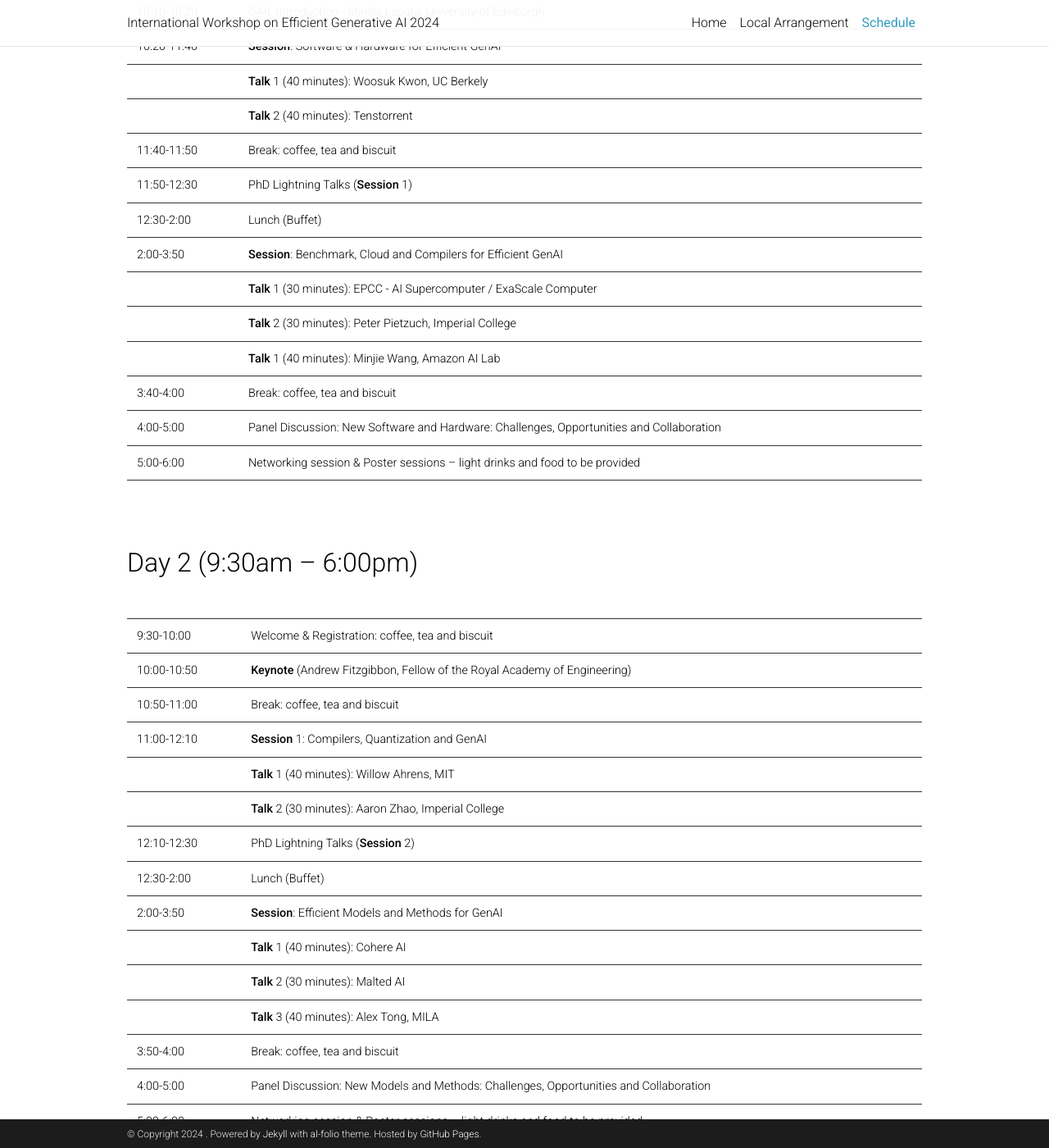
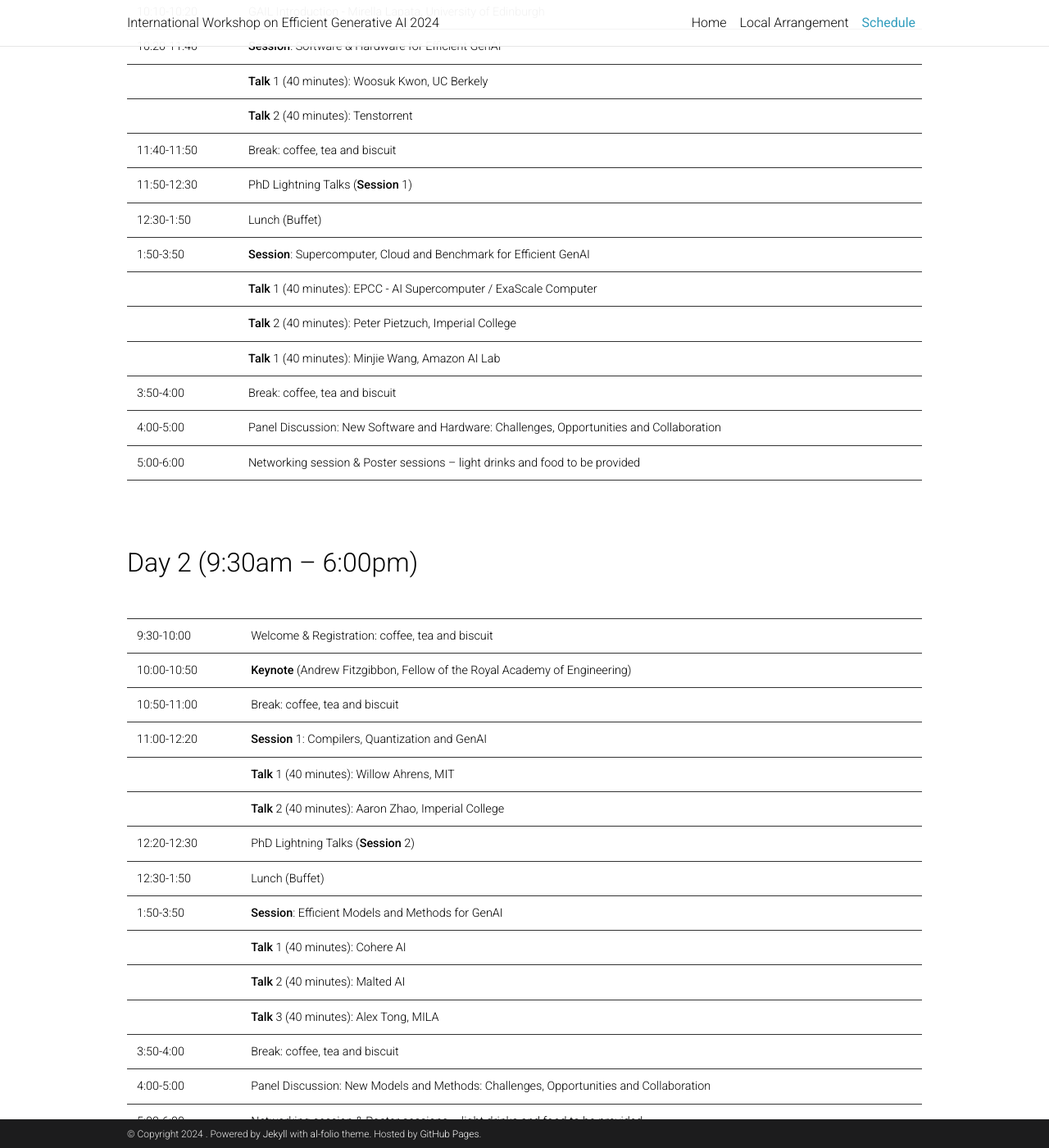
Before and after one commit to opensourcing-foundation-models/opensourcing-foundation-models.github.io, a Jekyll site: the page built from _pages/schedule.md, in a window 1280 px wide and 1400 px high, scrolled down 378 px. Shown: the whole window at 82% size. Built offline with Jekyll 4.4.1, drawn with Linux system fonts in a browser that asks for light colours; comment, search, counter and statistics services are not loaded; a style sheet for code colours, icons or effects is not loaded.

Commit message:
Update schedule.md

```diff
--- a/_pages/schedule.md
+++ b/_pages/schedule.md
@@ -21,12 +21,12 @@ nav_order: 5
 |             | **Talk** 2 (40 minutes): Tenstorrent            |
 | 11:40-11:50 | Break: coffee, tea and biscuit                                       |
 | 11:50-12:30 | PhD Lightning Talks (**Session** 1)            |
-| 12:30-2:00  | Lunch (Buffet)                             |
-| 2:00-3:50   | **Session**: Benchmark, Cloud and Compilers for Efficient GenAI |
-|             | **Talk** 1 (30 minutes): EPCC - AI Supercomputer / ExaScale Computer |
-|             | **Talk** 2 (30 minutes): Peter Pietzuch, Imperial College |
+| 12:30-1:50  | Lunch (Buffet)                             |
+| 1:50-3:50   | **Session**: Supercomputer, Cloud and Benchmark for Efficient GenAI |
+|             | **Talk** 1 (40 minutes): EPCC - AI Supercomputer / ExaScale Computer |
+|             | **Talk** 2 (40 minutes): Peter Pietzuch, Imperial College |
 |             | **Talk** 1 (40 minutes): Minjie Wang, Amazon AI Lab |
-| 3:40-4:00   | Break: coffee, tea and biscuit                                       |
+| 3:50-4:00   | Break: coffee, tea and biscuit                                       |
 | 4:00-5:00   | Panel Discussion: New Software and Hardware: Challenges, Opportunities and Collaboration |
 | 5:00-6:00   | Networking session & Poster sessions – light drinks and food to be provided |
 | | |
@@ -40,14 +40,14 @@ nav_order: 5
 | 9:30-10:00  | Welcome & Registration: coffee, tea and biscuit         |
 | 10:00-10:50 | **Keynote** (Andrew Fitzgibbon, Fellow of the Royal Academy of Engineering)     |
 | 10:50-11:00 | Break: coffee, tea and biscuit                                       |
-| 11:00-12:10 | **Session** 1: Compilers, Quantization and GenAI                   |
+| 11:00-12:20 | **Session** 1: Compilers, Quantization and GenAI                   |
 |             | **Talk** 1 (40 minutes): Willow Ahrens, MIT      |
-|             | **Talk** 2 (30 minutes): Aaron Zhao, Imperial College |
-| 12:10-12:30 | PhD Lightning Talks (**Session** 2)            |
-| 12:30-2:00  | Lunch (Buffet)                             |
-| 2:00-3:50   | **Session**: Efficient Models and Methods for GenAI |
+|             | **Talk** 2 (40 minutes): Aaron Zhao, Imperial College |
+| 12:20-12:30 | PhD Lightning Talks (**Session** 2)            |
+| 12:30-1:50  | Lunch (Buffet)                             |
+| 1:50-3:50   | **Session**: Efficient Models and Methods for GenAI |
 |             | **Talk** 1 (40 minutes): Cohere AI              |
-|             | **Talk** 2 (30 minutes): Malted AI              |
+|             | **Talk** 2 (40 minutes): Malted AI              |
 |             | **Talk** 3 (40 minutes): Alex Tong, MILA        |
 | 3:50-4:00   | Break: coffee, tea and biscuit                                       |
 | 4:00-5:00   | Panel Discussion: New Models and Methods: Challenges, Opportunities and Collaboration |
```
